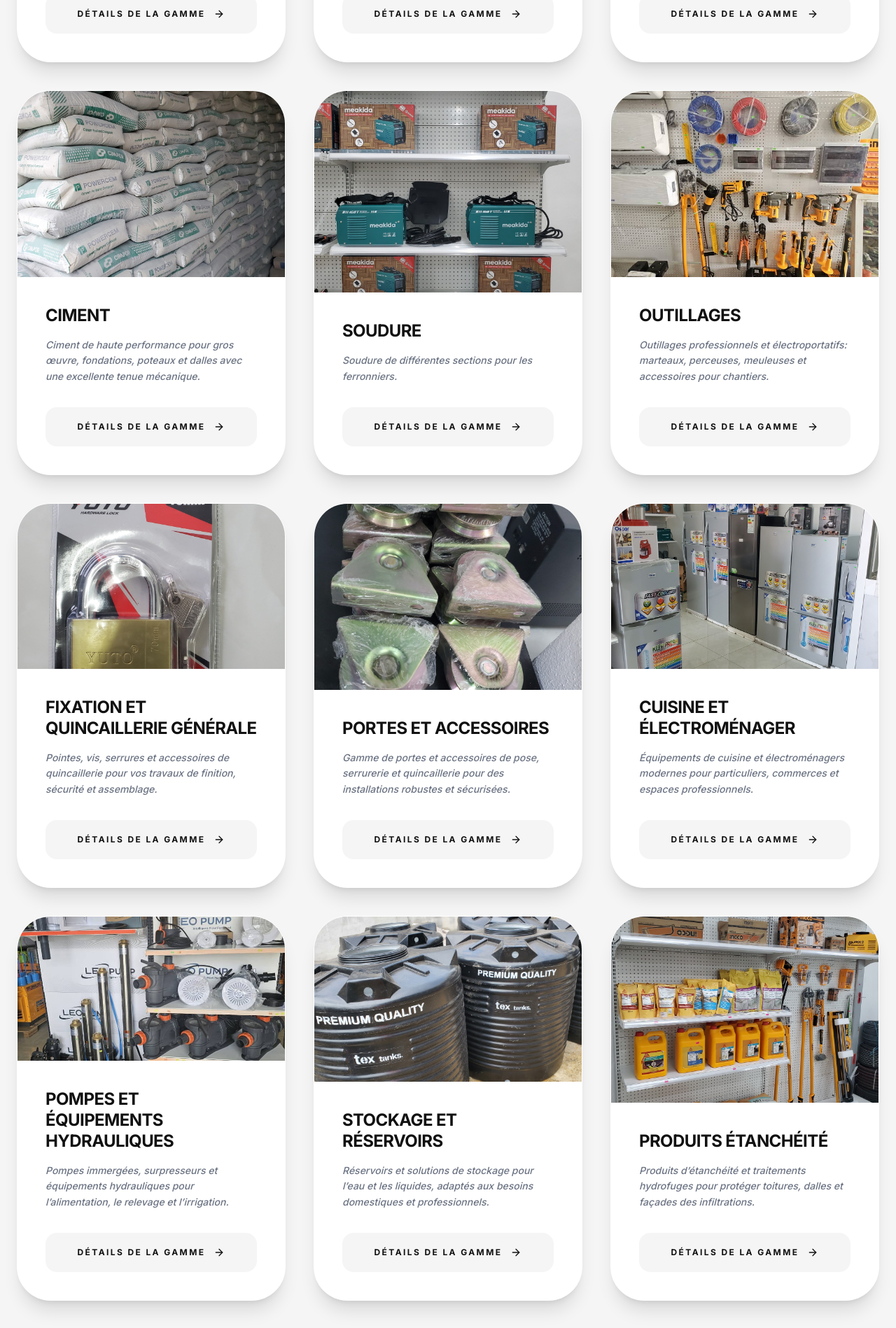
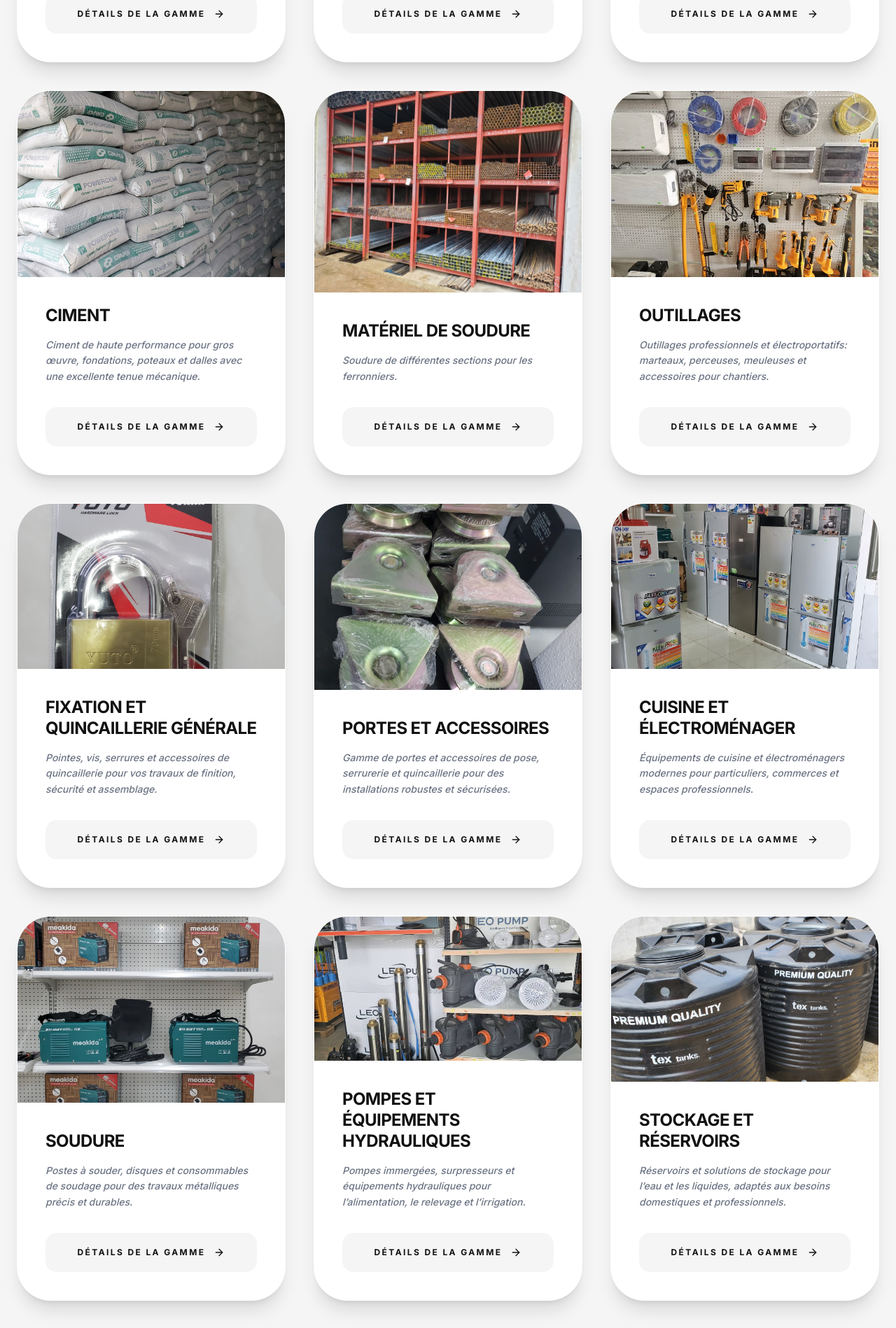
Before and after one commit to lumora-data/merlin, a Next.js app: page /produits in a window 1280 px wide. Shown: the part 1120-3018 px from the top of the page at 70% size. Built offline with nearby package versions, Linux system fonts and the light colour scheme; no server answers.

Commit message:
feat: keep both soudure categories and map fer-a-beton to materiel-de-soudure

```diff
--- a/src/app/produits/fer-a-beton/page.tsx
+++ b/src/app/produits/fer-a-beton/page.tsx
@@ -1,5 +1,5 @@
 import { redirect } from 'next/navigation';
 
 export default function LegacyFerABetonPage() {
-  redirect('/produits/soudure');
+  redirect('/produits/materiel-de-soudure');
 }
--- a/src/app/produits/page.tsx
+++ b/src/app/produits/page.tsx
@@ -8,7 +8,7 @@ const productKeywords = PRODUCT_FAMILIES.map((family) => family.title.toLowerCas
 export const metadata: Metadata = {
   title: `Produits | ${SITE_NAME}`,
   description:
-    'Catalogue de produits MERLIN Cameroun: carrelage, sanitaires, ciment, outillages, quincaillerie, soudure de différentes sections pour les ferronniers, pompes et plus.',
+    'Catalogue de produits MERLIN Cameroun: carrelage, sanitaires, ciment, outillages, quincaillerie, matériel de soudure, soudure, pompes et plus.',
   keywords: [...SEO_KEYWORDS, ...productKeywords],
   alternates: {
     canonical: '/produits',
--- a/src/constants.ts
+++ b/src/constants.ts
@@ -148,15 +148,13 @@ export const PRODUCT_FAMILIES: ProductFamily[] = [
   },
   {
     id: '5',
-    slug: 'soudure',
-    title: 'Soudure',
+    slug: 'materiel-de-soudure',
+    title: 'Matériel de soudure',
     description:
       'Soudure de différentes sections pour les ferronniers.',
     images: [
-      asset('/images/produits/soudure/PHOTO-2026-05-04-16-51-48.jpg'),
-      asset('/images/produits/soudure/PHOTO-2026-05-04-16-53-04.jpg'),
-      asset('/images/produits/soudure/PHOTO-2026-05-04-16-53-20.jpg'),
-      asset('/images/produits/soudure/PHOTO-2026-05-04-16-53-53.jpg'),
+      asset('/images/produits/fer à béton/PHOTO-2026-05-04-16-39-00.jpg'),
+      asset('/images/produits/fer à béton/PHOTO-2026-05-04-16-43-48 2.jpg'),
     ],
   },
   {
@@ -198,6 +196,19 @@ export const PRODUCT_FAMILIES: ProductFamily[] = [
     description:
       'Équipements de cuisine et électroménagers modernes pour particuliers, commerces et espaces professionnels.',
     images: [asset('/images/produits/cuisine et électroménager/PHOTO-2026-05-04-16-59-52.jpg')],
+  },
+  {
+    id: '10',
+    slug: 'soudure',
+    title: 'Soudure',
+    description:
+      'Postes à souder, disques et consommables de soudage pour des travaux métalliques précis et durables.',
+    images: [
+      asset('/images/produits/soudure/PHOTO-2026-05-04-16-51-48.jpg'),
+      asset('/images/produits/soudure/PHOTO-2026-05-04-16-53-04.jpg'),
+      asset('/images/produits/soudure/PHOTO-2026-05-04-16-53-20.jpg'),
+      asset('/images/produits/soudure/PHOTO-2026-05-04-16-53-53.jpg'),
+    ],
   },
   {
     id: '11',
--- a/src/lib/site.ts
+++ b/src/lib/site.ts
@@ -43,7 +43,7 @@ export const SEO_KEYWORDS = [
   'MERLIN Kribi',
   'matériaux de construction Kribi',
   'quincaillerie Cameroun',
-  'soudure ferronniers Kribi',
+  'matériel de soudure Kribi',
   'ciment Kribi',
   'peinture bâtiment Kribi',
   'soudure Cameroun',
```
Also changed, not shown: public/llms-full.txt, public/llms.txt.
